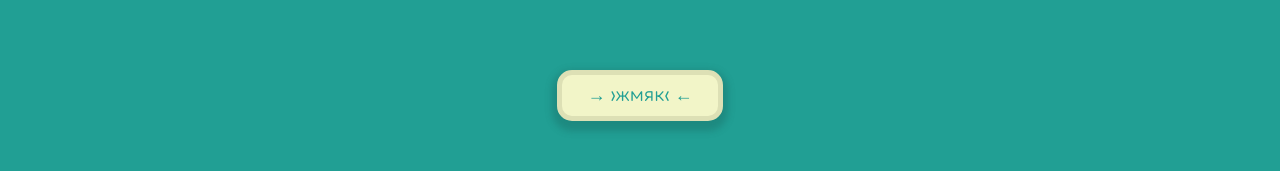
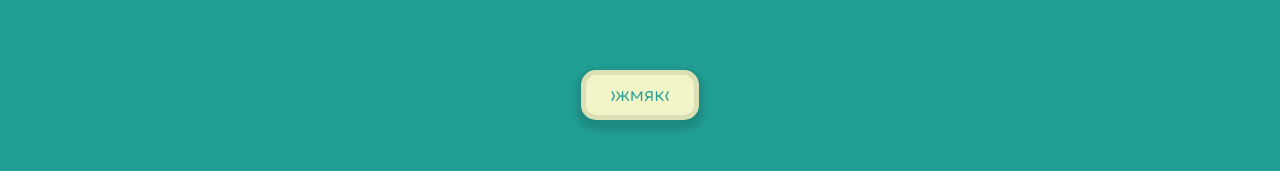
Before and after one commit to LomakinaNataliia/decision-maker, a React (Create React App) app: page / in a window 1280 px wide. Shown: the part 133-304 px from the top of the page. Built offline with nearby package versions, Linux system fonts and the light colour scheme.

Commit message:
changed content

```diff
--- a/src/App.css
+++ b/src/App.css
@@ -30,7 +30,7 @@ div.pic {
 
 h3 {
   font-family: "Caveat";
-  margin: 5% 0% 10% 0%;
+  margin: 0% 0% 10% 0%;
 }
 
 footer {
--- a/src/Button.js
+++ b/src/Button.js
@@ -8,7 +8,7 @@ function Button({ clickButton, getAnswer }) {
 
   return (
     <div>
-      <button onClick={handleClick}>→ ›жмяк‹ ←</button>
+      <button onClick={handleClick}> ›жмяк‹ </button>
     </div>
   );
 }
```
